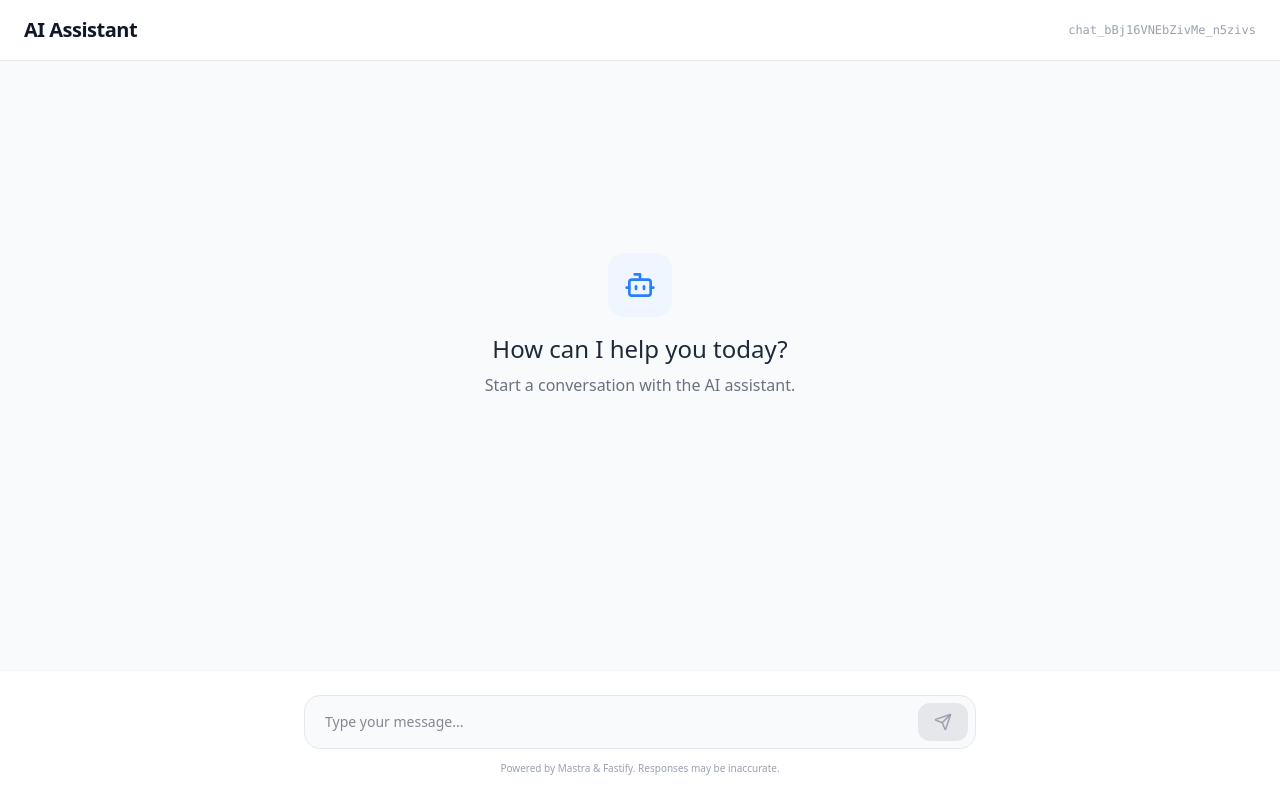
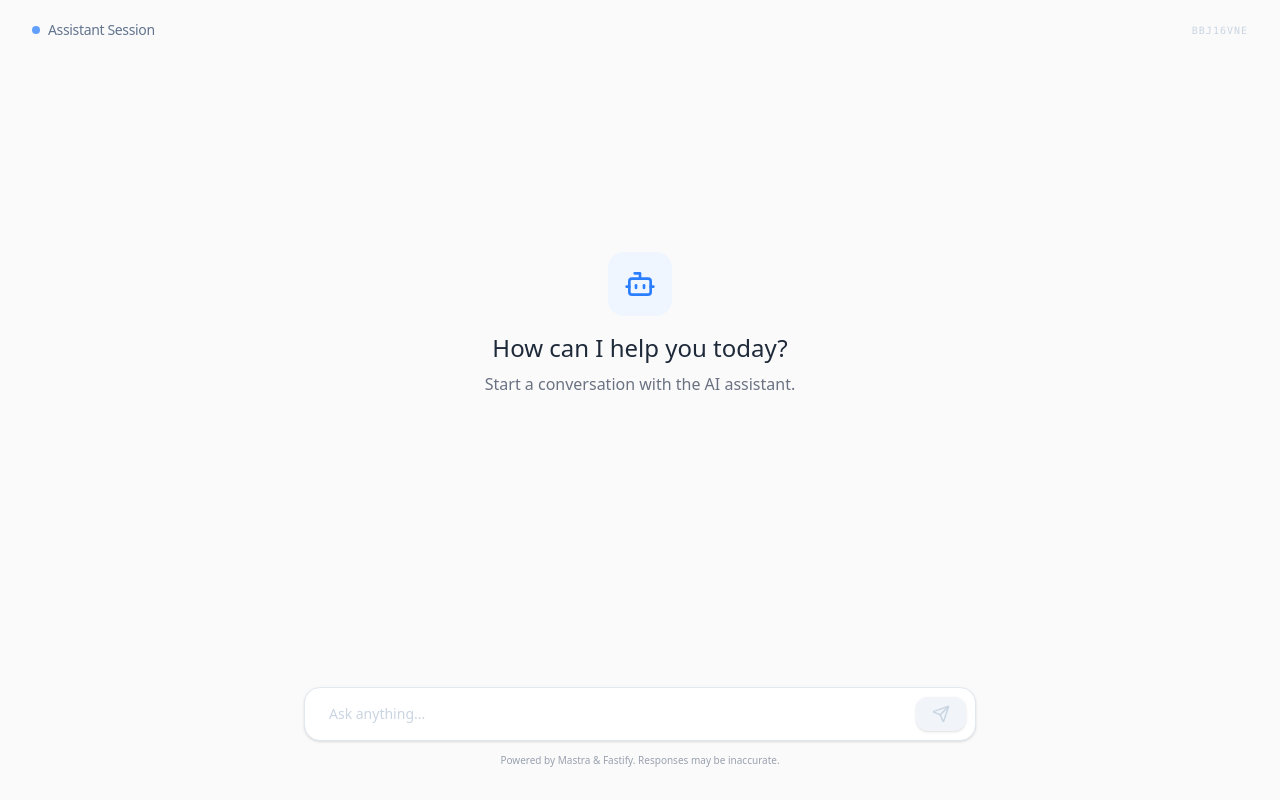
Before and after one commit to achrekarom12/async-agents, a Next.js app: page / in a window 1280 px wide. Built offline with nearby package versions, Linux system fonts and the light colour scheme.

Commit message:
tool calls in UI

```diff
--- a/src/app/page.tsx
+++ b/src/app/page.tsx
@@ -1,12 +1,60 @@
 "use client";
 
 import { useState, useEffect, useRef } from "react";
-import { Send, User, Bot, Loader2 } from "lucide-react";
+import { Send, User, Bot, Loader2, ChevronDown, ChevronUp, Terminal } from "lucide-react";
 import { nanoid } from "nanoid";
+
+interface ToolCall {
+    name: string;
+    args: any;
+    result?: any;
+}
 
 interface Message {
     role: "user" | "assistant";
     content: string;
+    toolCalls?: ToolCall[];
+}
+
+function CollapsibleToolCall({ tc, index }: { tc: ToolCall, index: number }) {
+    const [isExpanded, setIsExpanded] = useState(false);
+
+    return (
+        <div className="w-full max-w-[320px] overflow-hidden text-[10px] font-sans border border-slate-100 rounded-lg bg-white/50 backdrop-blur-sm transition-all duration-300 hover:border-slate-200">
+            <button
+                onClick={() => setIsExpanded(!isExpanded)}
+                className="w-full px-2.5 py-1.5 flex items-center justify-between text-slate-400 hover:text-slate-600 transition-colors"
+            >
+                <div className="flex items-center gap-2">
+                    <Terminal size={10} className={tc.result ? 'text-emerald-400' : 'text-slate-300'} />
+                    <span className="font-medium tracking-tight">
+                        {tc.name}
+                    </span>
+                </div>
+                <div className="flex items-center gap-2 opacity-40">
+                    {isExpanded ? <ChevronUp size={10} /> : <ChevronDown size={10} />}
+                </div>
+            </button>
+            {isExpanded && (
+                <div className="px-3 pb-3 pt-1 space-y-3 font-mono border-t border-gray-50">
+                    <div>
+                        <div className="text-[9px] text-gray-400 mb-1 uppercase tracking-widest font-bold">Input</div>
+                        <pre className="text-gray-600 bg-gray-50 p-2 rounded-lg whitespace-pre-wrap break-all leading-relaxed">
+                            {JSON.stringify(tc.args, null, 2)}
+                        </pre>
+                    </div>
+                    {tc.result && (
+                        <div>
+                            <div className="text-[9px] text-emerald-500 mb-1 uppercase tracking-widest font-bold">Output</div>
+                            <pre className="text-emerald-700 bg-emerald-50 p-2 rounded-lg whitespace-pre-wrap break-all leading-relaxed">
+                                {typeof tc.result === 'string' ? tc.result : JSON.stringify(tc.result, null, 2)}
+                            </pre>
+                        </div>
+                    )}
+                </div>
+            )}
+        </div>
+    );
 }
 
 export default function ChatPage() {
@@ -71,11 +119,41 @@ export default function ChatPage() {
                         }
                         try {
                             const parsed = JSON.parse(data);
-                            if (parsed.text) {
+                            if (parsed.type === "text" && parsed.text) {
                                 assistantMessage += parsed.text;
                                 setMessages((prev) => {
                                     const newMessages = [...prev];
-                                    newMessages[newMessages.length - 1].content = assistantMessage;
+                                    const lastMessage = newMessages[newMessages.length - 1];
+                                    if (lastMessage.role === "assistant") {
+                                        lastMessage.content = assistantMessage;
+                                    }
+                                    return newMessages;
+                                });
+                            } else if (parsed.type === "tool-call") {
+                                setMessages((prev) => {
+                                    const newMessages = [...prev];
+                                    const lastMessage = newMessages[newMessages.length - 1];
+                                    if (lastMessage.role === "assistant") {
+                                        if (!lastMessage.toolCalls) {
+                                            lastMessage.toolCalls = [];
+                                        }
+                                        lastMessage.toolCalls.push({
+                                            name: parsed.toolName,
+                                            args: parsed.args
+                                        });
+                                    }
+                                    return newMessages;
+                                });
+                            } else if (parsed.type === "tool-result") {
+                                setMessages((prev) => {
+                                    const newMessages = [...prev];
+                                    const lastMessage = newMessages[newMessages.length - 1];
+                                    if (lastMessage.role === "assistant" && lastMessage.toolCalls) {
+                                        const toolCall = lastMessage.toolCalls.find(tc => tc.name === parsed.toolName && tc.result === undefined);
+                                        if (toolCall) {
+                                            toolCall.result = parsed.result;
+                                        }
+                                    }
                                     return newMessages;
                                 });
                             }
@@ -97,11 +175,14 @@ export default function ChatPage() {
     };
 
     return (
-        <div className="flex flex-col h-screen bg-gray-50 text-gray-900 font-sans">
+        <div className="flex flex-col h-screen bg-[#fafafa] text-slate-900 font-sans">
             {/* Header */}
-            <header className="flex items-center justify-between px-6 py-4 bg-white border-b border-gray-200">
-                <h1 className="text-xl font-semibold tracking-tight">AI Assistant</h1>
-                <div className="text-xs text-gray-400 font-mono">{chatId}</div>
+            <header className="flex items-center justify-between px-8 py-5">
+                <div className="flex items-center gap-2">
+                    <div className="w-2 h-2 rounded-full bg-blue-500 animate-pulse" />
+                    <h1 className="text-sm font-medium text-slate-500 tracking-tight">Assistant Session</h1>
+                </div>
+                <div className="text-[10px] text-slate-300 font-mono tracking-widest uppercase">{chatId.split('_')[1]?.slice(0, 8)}</div>
             </header>
 
             {/* Messages */}
@@ -126,17 +207,30 @@ export default function ChatPage() {
                                 className={`flex gap-3 max-w-[80%] ${m.role === "user" ? "flex-row-reverse" : "flex-row"
                                     }`}
                             >
-                                <div className={`w-8 h-8 rounded-full flex items-center justify-center flex-shrink-0 ${m.role === "user" ? "bg-black text-white" : "bg-blue-100 text-blue-600"
+                                <div className={`w-7 h-7 rounded-full flex items-center justify-center flex-shrink-0 transition-opacity ${m.role === "user" ? "bg-slate-800 text-white" : "bg-white border border-slate-100 text-slate-400"
                                     }`}>
-                                    {m.role === "user" ? <User size={16} /> : <Bot size={16} />}
+                                    {m.role === "user" ? <User size={14} /> : <Bot size={14} />}
                                 </div>
                                 <div
-                                    className={`px-4 py-3 rounded-2xl text-sm leading-relaxed ${m.role === "user"
-                                            ? "bg-black text-white rounded-tr-none"
-                                            : "bg-white border border-gray-200 text-gray-800 rounded-tl-none shadow-sm"
+                                    className={`flex flex-col gap-2 max-w-[85%] ${m.role === "user" ? "items-end" : "items-start"
                                         }`}
                                 >
-                                    {m.content || (isLoading && i === messages.length - 1 ? <Loader2 className="animate-spin" size={16} /> : "")}
+                                    {m.toolCalls && m.toolCalls.length > 0 && (
+                                        <div className="flex flex-col gap-1.5 w-full mb-1">
+                                            {m.toolCalls.map((tc, j) => (
+                                                <CollapsibleToolCall key={j} tc={tc} index={j} />
+                                            ))}
+                                        </div>
+                                    )}
+
+                                    <div
+                                        className={`px-4 py-3 rounded-2xl text-sm leading-relaxed ${m.role === "user"
+                                            ? "bg-slate-900 text-white rounded-tr-none shadow-sm shadow-slate-200"
+                                            : "bg-white border border-gray-100 text-gray-800 rounded-tl-none shadow-sm"
+                                            }`}
+                                    >
+                                        {m.content || (isLoading && i === messages.length - 1 && (!m.toolCalls || m.toolCalls.length === 0) ? <Loader2 className="animate-spin opacity-40" size={14} /> : "")}
+                                    </div>
                                 </div>
                             </div>
                         </div>
@@ -146,21 +240,21 @@ export default function ChatPage() {
             </main>
 
             {/* Input */}
-            <footer className="p-6 bg-white border-t border-gray-100">
+            <footer className="p-8">
                 <div className="max-w-2xl mx-auto">
-                    <form onSubmit={handleSubmit} className="relative">
+                    <form onSubmit={handleSubmit} className="relative group">
                         <input
                             type="text"
                             value={input}
                             onChange={(e) => setInput(e.target.value)}
-                            placeholder="Type your message..."
-                            className="w-full pl-5 pr-14 py-4 bg-gray-50 border border-gray-200 rounded-2xl focus:outline-none focus:ring-2 focus:ring-blue-500/20 focus:border-blue-500 transition-all text-sm"
+                            placeholder="Ask anything..."
+                            className="w-full pl-6 pr-14 py-4 bg-white border border-slate-200 rounded-2xl focus:outline-none focus:ring-4 focus:ring-blue-500/5 focus:border-blue-500/50 transition-all text-sm shadow-sm placeholder:text-slate-300"
                             disabled={isLoading}
                         />
                         <button
                             type="submit"
                             disabled={isLoading || !input.trim()}
-                            className="absolute right-2 top-2 bottom-2 px-4 bg-black text-white rounded-xl hover:bg-gray-800 disabled:bg-gray-200 disabled:text-gray-400 transition-colors"
+                            className="absolute right-2.5 top-2.5 bottom-2.5 px-4 bg-slate-900 text-white rounded-xl hover:bg-slate-800 disabled:bg-slate-100 disabled:text-slate-300 transition-all shadow-sm"
                         >
                             {isLoading ? (
                                 <Loader2 size={18} className="animate-spin" />
--- a/src/server.ts
+++ b/src/server.ts
@@ -37,7 +37,19 @@ fastify.post("/api/chat", async (request, reply) => {
         for await (const chunk of output.fullStream) {
             console.log("Chunk type:", chunk.type);
             if (chunk.type === "text-delta") {
-                reply.raw.write(`data: ${JSON.stringify({ text: chunk.payload.text })}\n\n`);
+                reply.raw.write(`data: ${JSON.stringify({ type: "text", text: chunk.payload.text })}\n\n`);
+            } else if (chunk.type === "tool-call") {
+                reply.raw.write(`data: ${JSON.stringify({
+                    type: "tool-call",
+                    toolName: chunk.payload.toolName,
+                    args: chunk.payload.args
+                })}\n\n`);
+            } else if (chunk.type === "tool-result") {
+                reply.raw.write(`data: ${JSON.stringify({
+                    type: "tool-result",
+                    toolName: chunk.payload.toolName,
+                    result: chunk.payload.result
+                })}\n\n`);
             } else if (chunk.type === "finish") {
                 reply.raw.write(`data: [DONE]\n\n`);
             }
```
